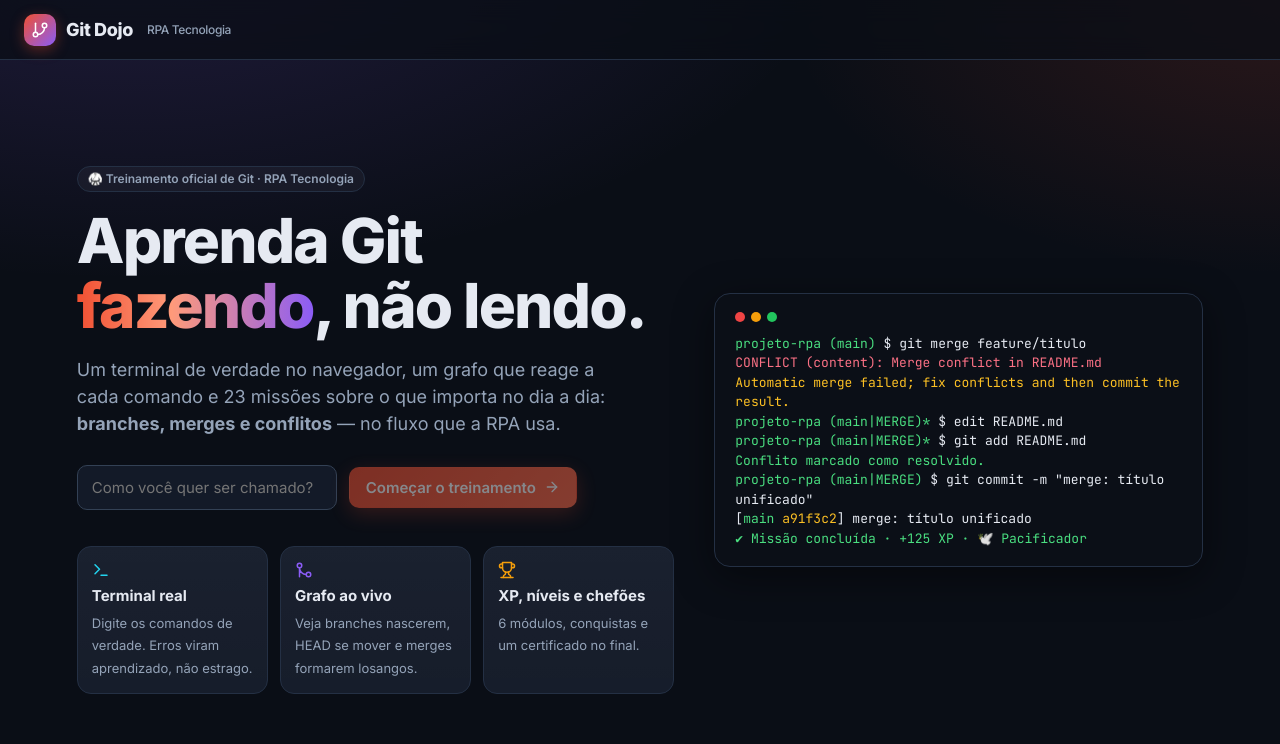
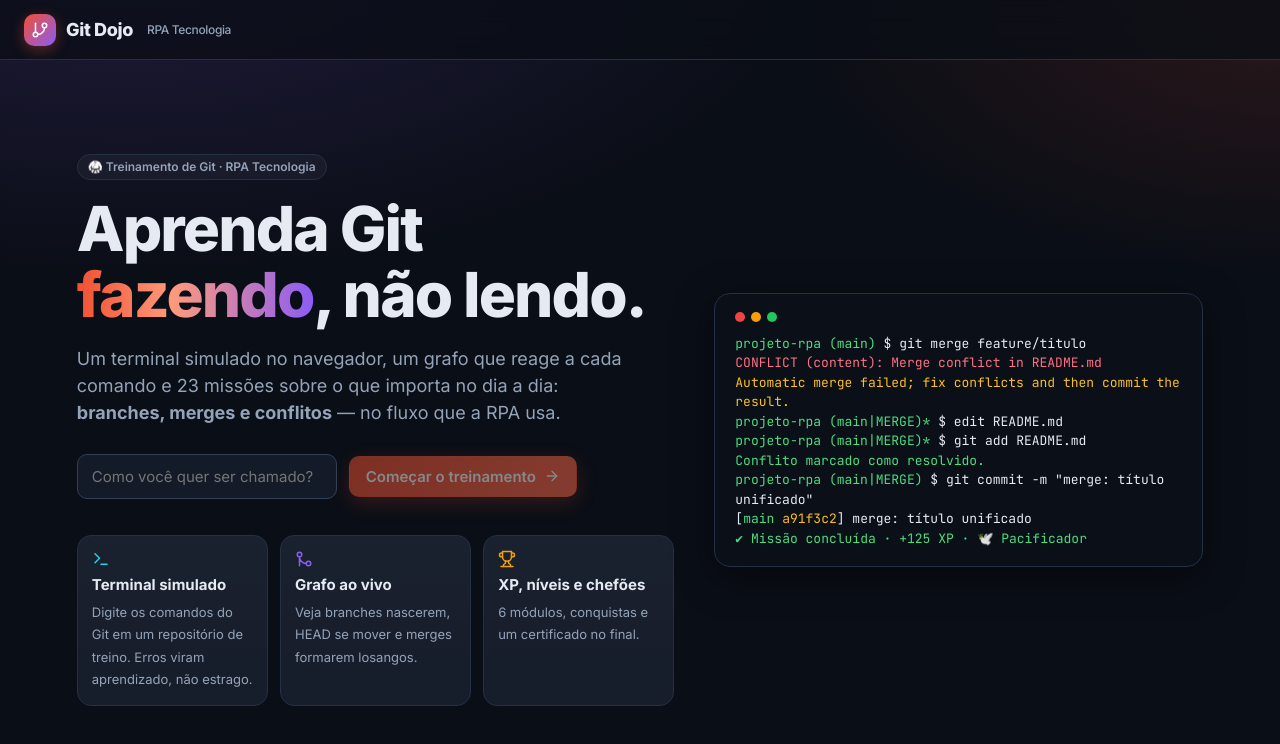
Before and after one commit to rodrigod22/git-legal, a React (Vite) app: page / in a window 1280 px wide. Shown: the top 744 px of the page. Built offline with nearby package versions, Linux system fonts and the light colour scheme.

Commit message:
Retira "Treinamento oficial" e deixa claro que o terminal é simulado
O selo só volta depois da aprovação do líder técnico (Etapa 1C). Ajusta
também a descrição da página, que falava em terminal real.

```diff
--- a/src/views/Home.tsx
+++ b/src/views/Home.tsx
@@ -32,13 +32,13 @@ export function Home() {
     <div className="home">
       <motion.div className="hero" initial={{ opacity: 0, y: 14 }} animate={{ opacity: 1, y: 0 }} transition={{ duration: 0.5 }}>
         <span className="pill" style={{ marginBottom: 16 }}>
-          🥋 Treinamento oficial de Git · RPA Tecnologia
+          🥋 Treinamento de Git · RPA Tecnologia
         </span>
         <h1>
           Aprenda Git <span className="grad">fazendo</span>, não lendo.
         </h1>
         <p className="lead">
-          Um terminal de verdade no navegador, um grafo que reage a cada comando e {ALL_MISSIONS.length} missões sobre o que importa no dia a dia: <b>branches, merges e conflitos</b> — no fluxo que a RPA usa.
+          Um terminal simulado no navegador, um grafo que reage a cada comando e {ALL_MISSIONS.length} missões sobre o que importa no dia a dia: <b>branches, merges e conflitos</b> — no fluxo que a RPA usa.
         </p>
         <div className="cta">
           <input
@@ -56,8 +56,8 @@ export function Home() {
         <div className="feature-grid">
           <div className="card feature">
             <TerminalIcon size={18} color="var(--cyan)" />
-            <b>Terminal real</b>
-            <span>Digite os comandos de verdade. Erros viram aprendizado, não estrago.</span>
+            <b>Terminal simulado</b>
+            <span>Digite os comandos do Git em um repositório de treino. Erros viram aprendizado, não estrago.</span>
           </div>
           <div className="card feature">
             <GitMerge size={18} color="var(--violet)" />
```
Also changed, not shown: index.html (+1 -1 lines).
